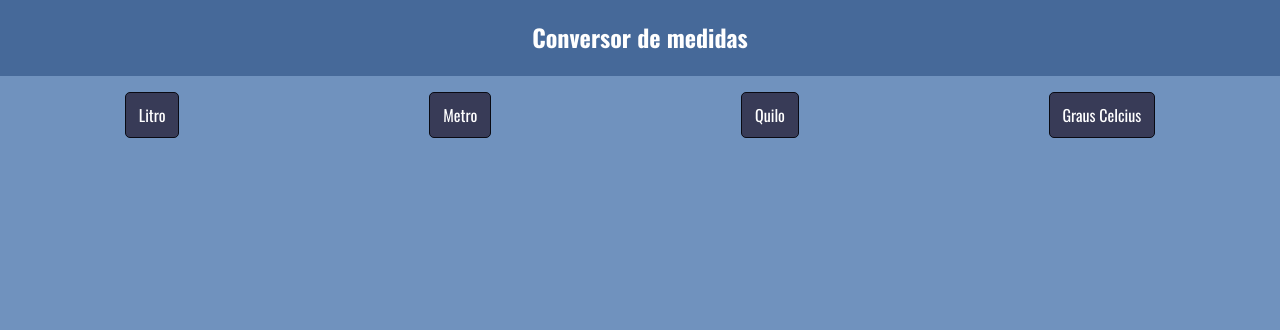
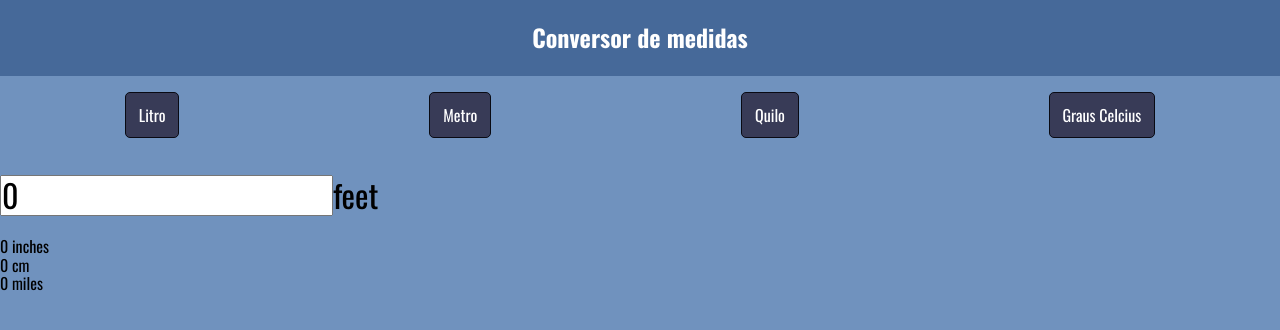
Before and after one commit to FeShimada/Conversor-Kepha, a React (Create React App) app: page / in a window 1280 px wide. Shown: the top 330 px of the page. Built offline with nearby package versions, Linux system fonts and the light colour scheme.

Commit message:
criando um protótipo do conversor

```diff
--- /dev/null
+++ b/src/app/components/Conversor/ConversorPesquisa.tsx
@@ -0,0 +1,51 @@
+// import { useState } from "react";
+
+import React from "react";
+import { useState } from "react";
+
+
+// export const ConversorPesquisa = () => {
+
+//     const [valor, setValor] = useState(0);
+//     const handleChange = (e: { target: { value: any; }; }) => {
+//         setValor(Number(e.target.value) | 0)
+//     }
+
+//     return (
+//         <input value={valor} onChange={handleChange} />
+//     )
+// }
+
+interface Props {
+    unit: string
+    value: number
+    fn: Function
+}
+
+interface PropsTwo {
+    baseUnits: string
+    children: any
+}
+
+export const Converter = ({ unit, value, fn}:Props) => <li> {fn(value)} {unit} </li>;
+
+export const Converters = ( {baseUnits, children}: PropsTwo ) => {
+
+    const [state, setState] = useState(0)
+
+    const handleChange = (e: { target: { value: any; }; }) => {
+        setState(Number(e.target.value) | 0)
+    }
+  return (
+     <div>
+      <h1>
+        <input value={state} onChange={handleChange.bind(this)} />
+        {baseUnits}
+      </h1>
+      <ul>
+        {children.map((child: React.FunctionComponentElement<{ key: any; value: number; }>, i: any) =>
+          React.cloneElement(child, { key: i, value: state }))}
+      </ul>
+    </div>
+  )
+}
--- a/src/app/pages/Inicio/Inicio.module.scss
+++ b/src/app/pages/Inicio/Inicio.module.scss
@@ -26,7 +26,7 @@
 
 .lista__item {
     padding: 0.8em;
-    border: 1px solid $preto-legal;
+    border: 1px solid $preto;
     border-radius: 5px;
     color: white;
     background-color: $cinza-azul;
--- a/src/app/pages/Inicio/index.tsx
+++ b/src/app/pages/Inicio/index.tsx
@@ -1,3 +1,5 @@
+// import { ConversorPesquisa } from '../../components/Conversor/ConversorPesquisa';
+import { Converter, Converters } from '../../components/Conversor/ConversorPesquisa';
 import styles from './Inicio.module.scss';
 
 export const Inicio = () => {
@@ -16,6 +18,15 @@ export const Inicio = () => {
                     <li><button className={styles.lista__item}>Graus Celcius</button></li>
                 </ul>
             </div>
+
+            {/* <ConversorPesquisa></ConversorPesquisa> */}
+
+            <Converters baseUnits='feet'>
+                <Converter unit='inches' fn={(val: number) => val * 12} value={0} />
+                <Converter unit='cm' fn={(val: number) => val * 12 * 2.54} value={0} />
+                <Converter unit='miles' fn={(val: number) => val / 5280} value={0} />
+            </Converters>
+
         </section>
     )
 }
--- a/src/styles/_variaveis.scss
+++ b/src/styles/_variaveis.scss
@@ -1,4 +1,4 @@
 $cor-de-fundo:  rgb(112, 146, 190);
 $cor-do-cabecalho: rgb(70, 105, 153);
-$preto-legal: #090a13;
+$preto: #090a13;
 $cinza-azul: #383b57;
```
Also changed, not shown: src/app/components/common/utils/conversores.ts (added, +43 -0 lines).
